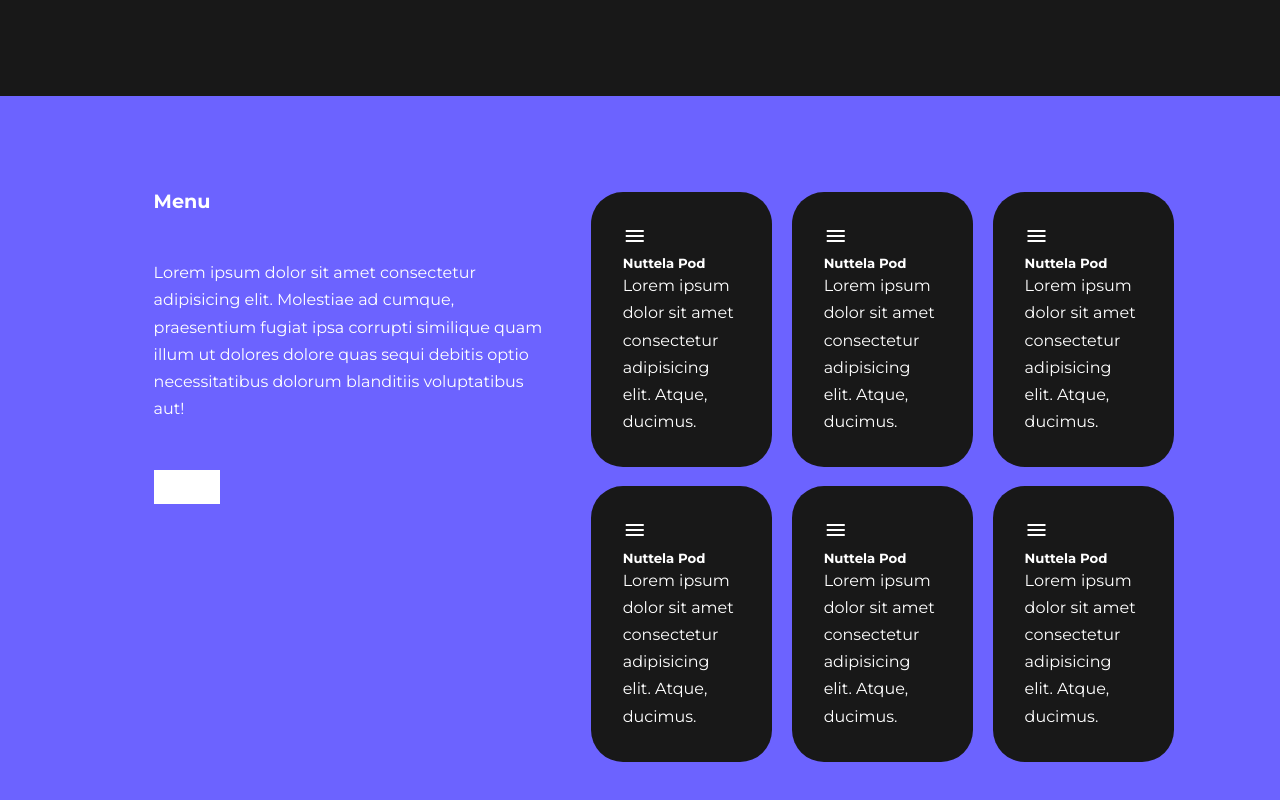
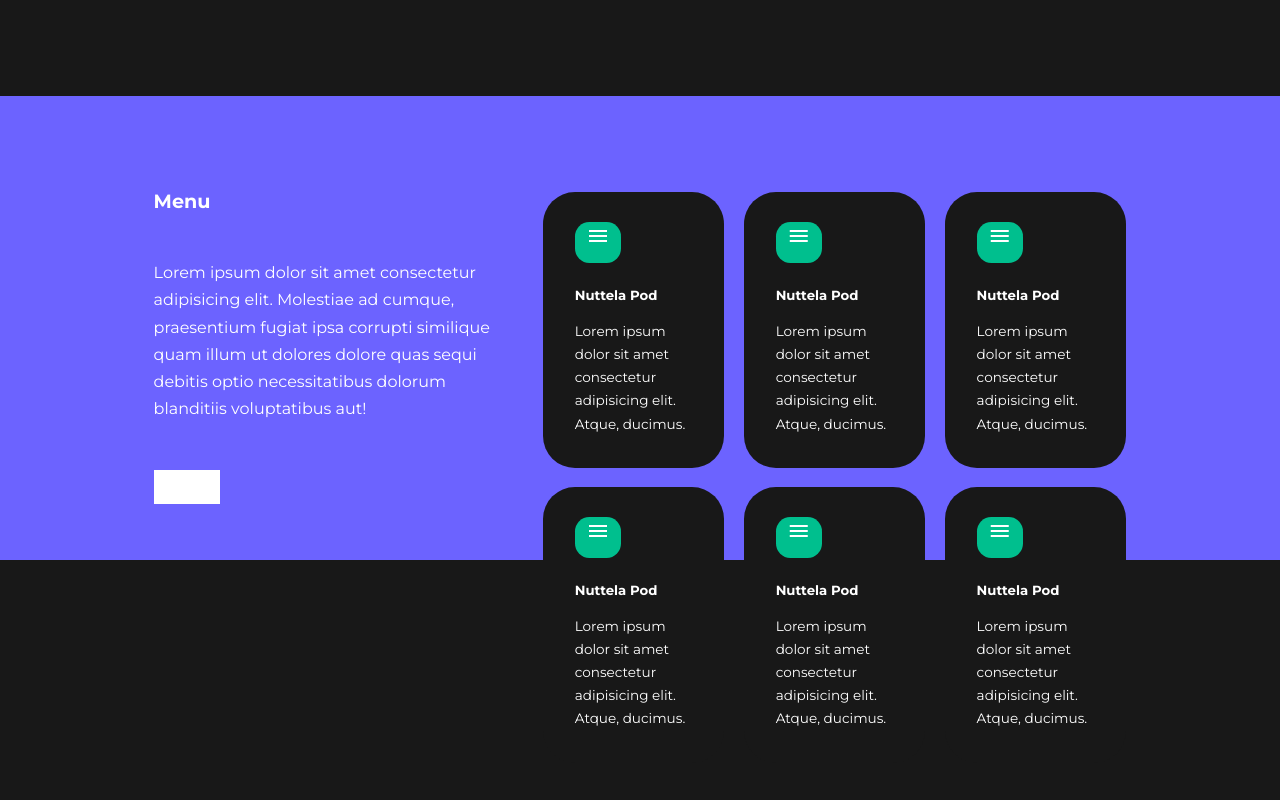
Before and after one commit to hanifomarr/TheHautePastry-Responsive-Website, a plain HTML site: page index.html in a window 1280 px wide. Shown: the part 544-1344 px from the top of the page. After the commit the page ends 1307 px from the top, so only its background shows below. Drawn offline with nearby package versions, Linux system fonts and the light colour scheme.

Commit message:
Menu CSS

```diff
--- a/css/style.css
+++ b/css/style.css
@@ -163,6 +163,7 @@ header{
 
 .categories{
     background: var(--color-primary);
+    height: 29rem;
 }
 
 .categories h1{
@@ -174,7 +175,10 @@ header{
 .categories__container{
     display: grid;
     grid-template-columns: 40% 60%;
-    gap: 3rem;
+}
+
+.categories__left{
+    margin-right: 3rem;
 }
 
 .categories__left p{
@@ -193,3 +197,21 @@ header{
     border-radius: 2rem;
     transition: var(--transation);
 }
+
+.category:hover{
+    box-shadow: 0 3rem 3rem rgba(0, 0, 0, 0.3);
+}
+
+.category__icon{
+    background: var(--color-success);
+    padding: 0.7rem;
+    border-radius: 0.9rem;
+}
+
+.category h5{
+    margin: 2rem 0 1rem;
+}
+
+.category p{
+    font-size: 0.85rem;
+}
```
